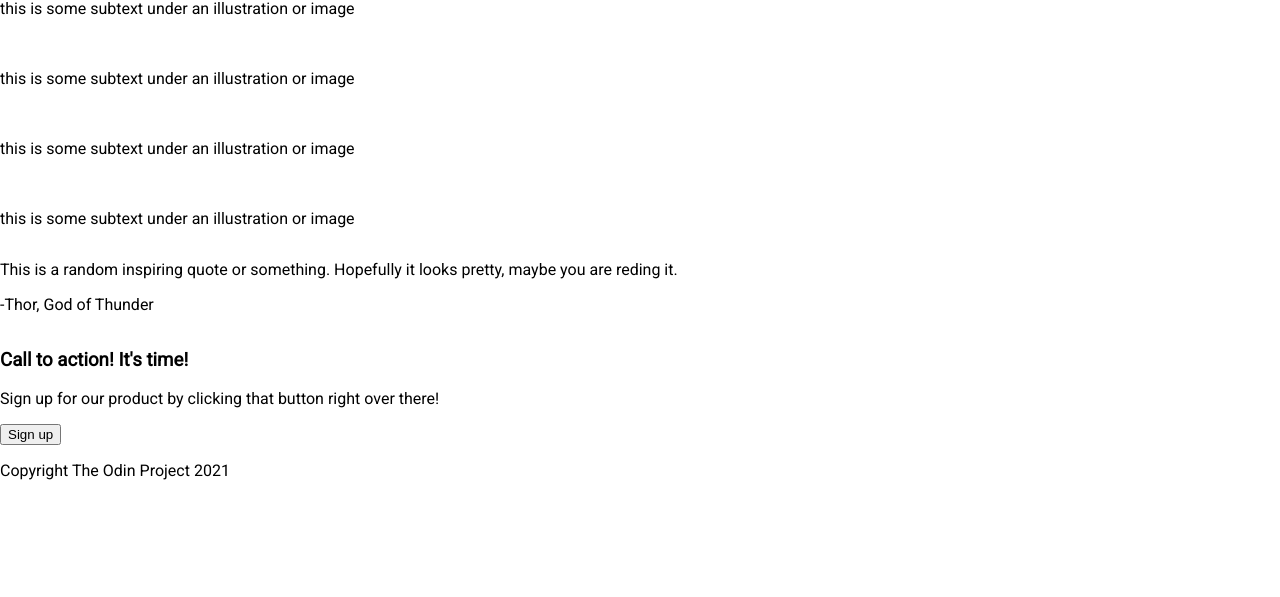
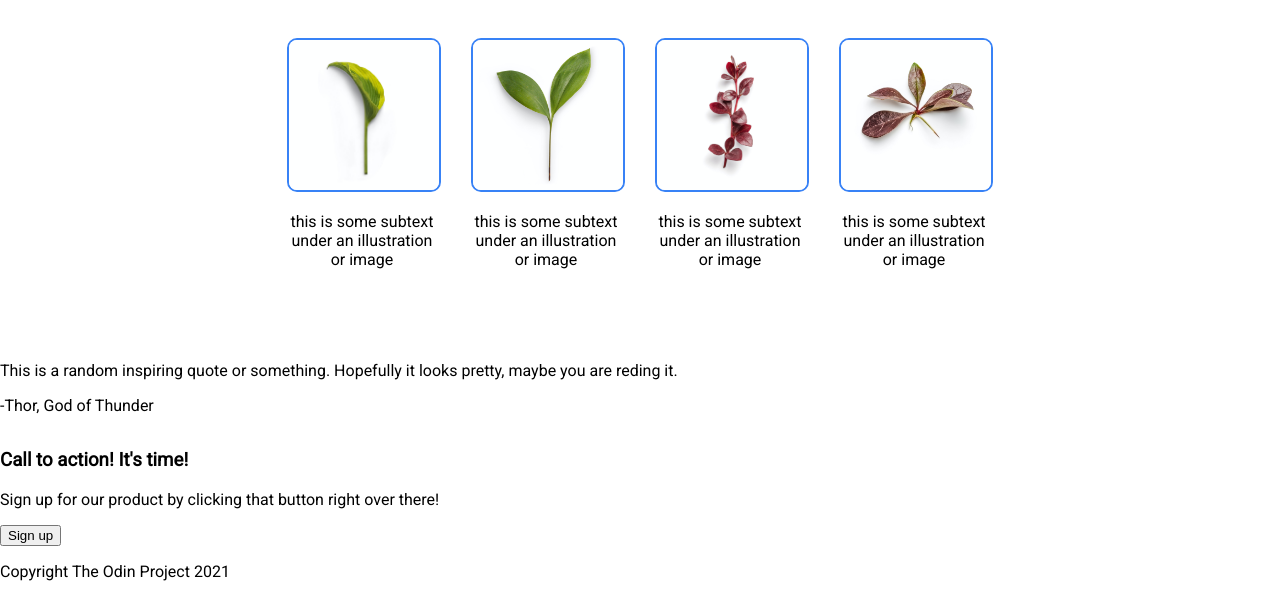
Before and after one commit to pierickm/odin-landing-page, a plain HTML site: page index.html in a window 1280 px wide. Shown: the part 736-1333 px from the top of the page. Before the commit the page ends 1232 px from the top, so only its background shows below. Drawn offline with Linux system fonts and the light colour scheme.

Commit message:
Style info section

```diff
--- a/index.html
+++ b/index.html
@@ -30,21 +30,23 @@
 
         <div class="info">
             <h2>Some random information.</h2>
+            <div class="item-container">
                 <div class="info-item">
-                <img src="" alt="">
+                    <img src="./images/plant1.jpg" alt="">
                     <p>this is some subtext under an illustration or image</p>
                 </div>
                 <div class="info-item">
-                <img src="" alt="">
+                    <img src="./images/plant2.jpg" alt="">
                     <p>this is some subtext under an illustration or image</p>
                 </div>
                 <div class="info-item">
-                <img src="" alt="">
+                    <img src="./images/plant3.jpg" alt="">
                     <p>this is some subtext under an illustration or image</p>
                 </div>
                 <div class="info-item">
-                <img src="" alt="">
+                    <img src="./images/plant4.jpg" alt="">
                     <p>this is some subtext under an illustration or image</p>
+                </div>
             </div>
         </div>
 
--- a/styles.css
+++ b/styles.css
@@ -43,7 +43,7 @@ a{
 h1{
     color:#F9FAF8;
     font-size: 48px;
-    font-weight: extra-bold;
+    font-weight: bolder;
     margin-bottom: 0;
     margin-top:0;
 }
@@ -63,7 +63,7 @@ h1{
     background-color:#3882F6;
     color:#F9FAF8;
     border: none;
-    border-radius: 5px;
+    border-radius: 10px;
     width: 30%;
     padding: 5px 10px;
     font-size: 18px;
@@ -71,4 +71,38 @@ h1{
  .img-hero{
      width: 50%;
      height: auto;
+     border: none;
  }
+
+ .info{
+     display: flex;
+     flex-direction: column;
+     align-items: center;
+ }
+
+ h2{
+     font-size: 36px;
+     font-weight: bolder;
+     color:#1F2937;
+     padding-top:20px;
+ }
+
+ .item-container{
+     display: flex;
+     padding: 20px 14% 60px 14%;
+     gap: 30px;
+ }
+ img{
+     height: 150px;
+     width: auto;
+     border: 2px solid #3882F6;
+     border-radius: 10px;
+ }
+
+ .info-item{
+     text-align: center;
+ }
+
+ .info-item p{
+     width: 150px;
+ }
```
Also changed, not shown: images/plant1.jpg (added), images/plant2.jpg (added), images/plant3.jpg (added), images/plant4.jpg (added). Lines whose indentation alone changed are shown as unchanged.
